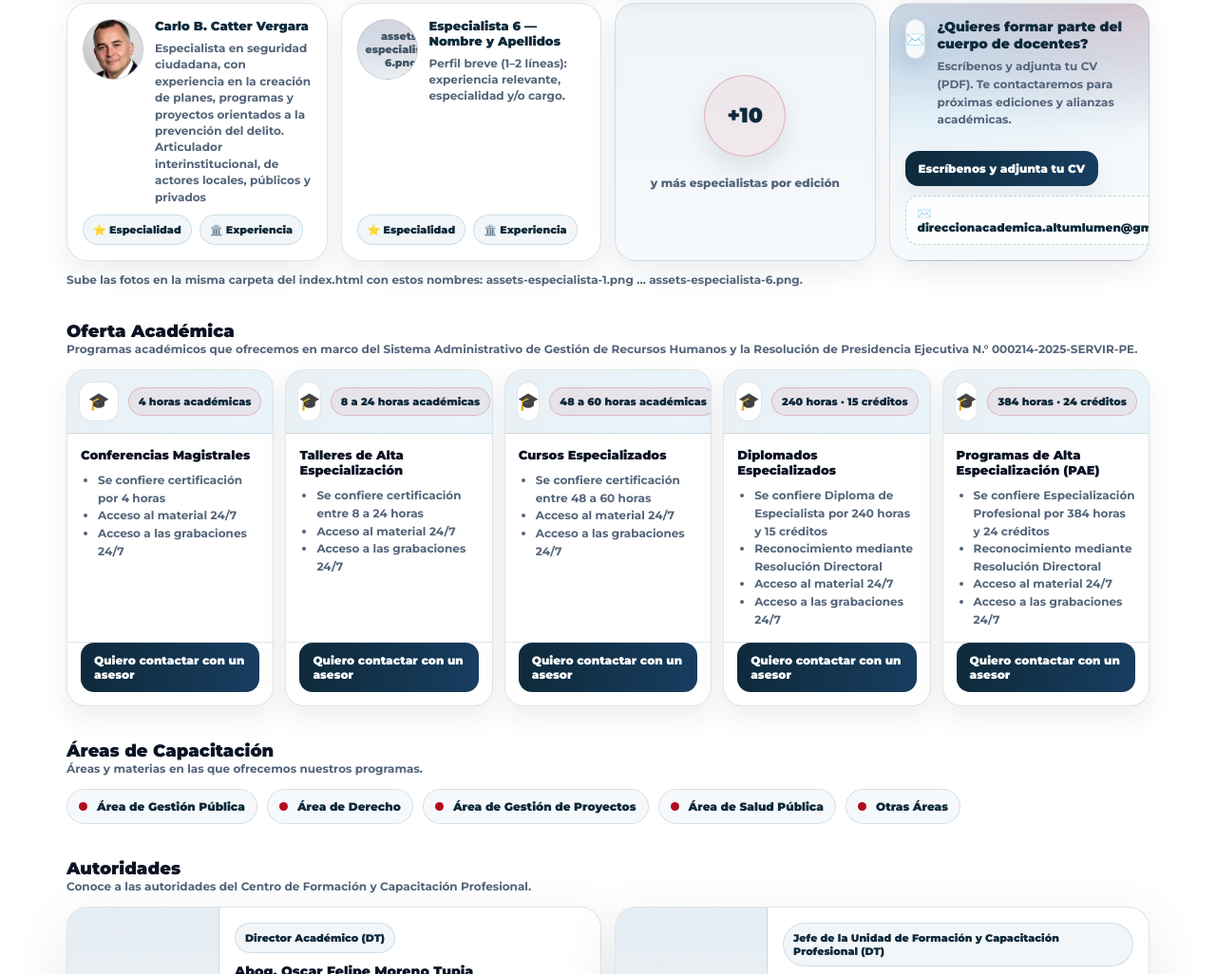
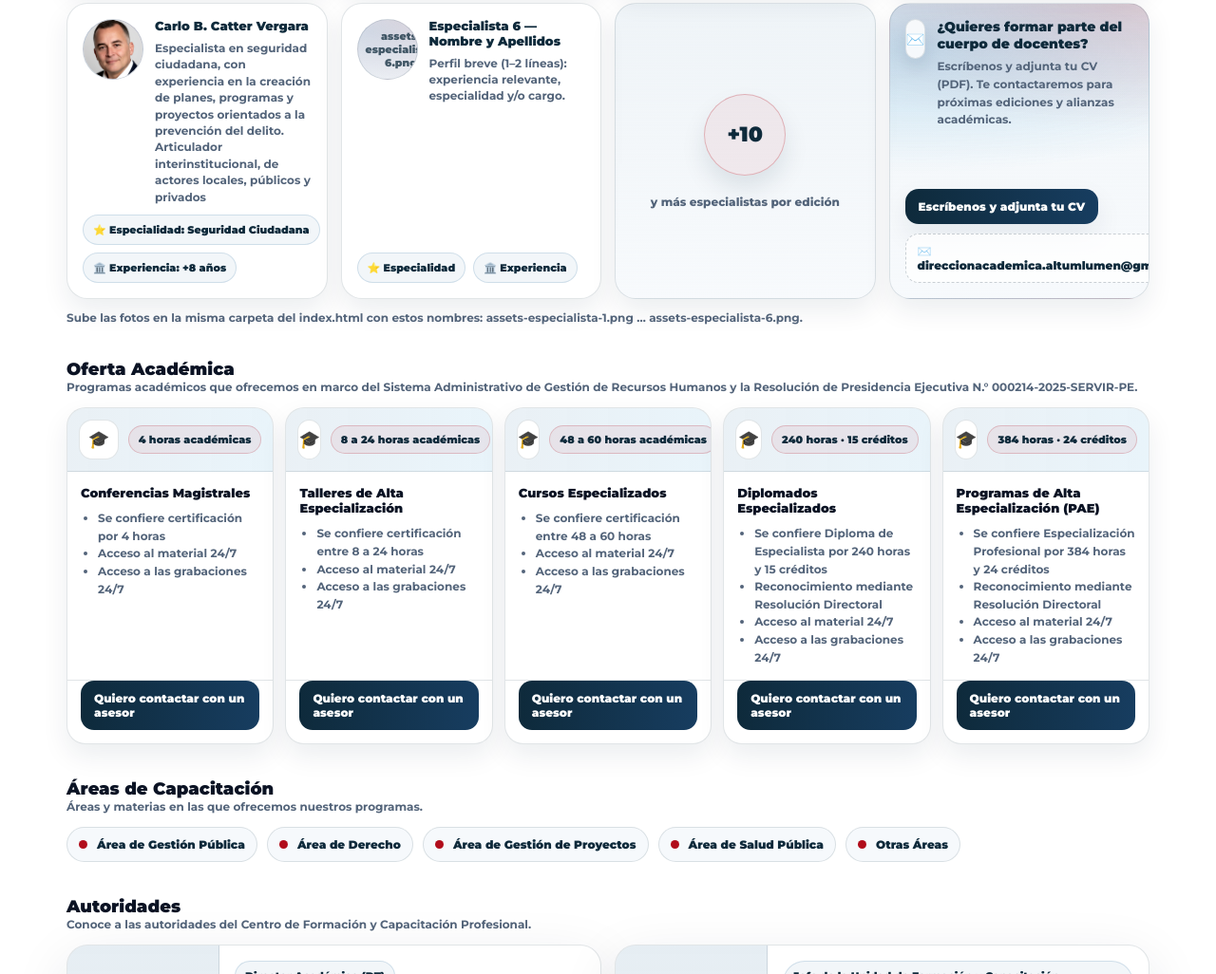
Before and after one commit to altumlumen-design/Altum-Lumen-centro-formacion, a plain HTML site: page index.html in a window 1280 px wide. Shown: the part 1205-2231 px from the top of the page at 95% size. Drawn offline with Linux system fonts and the light colour scheme.

Commit message:
Update index.html

```diff
--- a/index.html
+++ b/index.html
@@ -779,8 +779,8 @@
               </div>
             </div>
             <div class="faculty-badge">
-              <span class="mini-pill">⭐ Especialidad</span>
-              <span class="mini-pill">🏛️ Experiencia</span>
+              <span class="mini-pill">⭐ Especialidad: Seguridad Ciudadana</span>
+              <span class="mini-pill">🏛️ Experiencia: +8 años</span>
             </div>
           </article>
           <article class="faculty-card">
```
